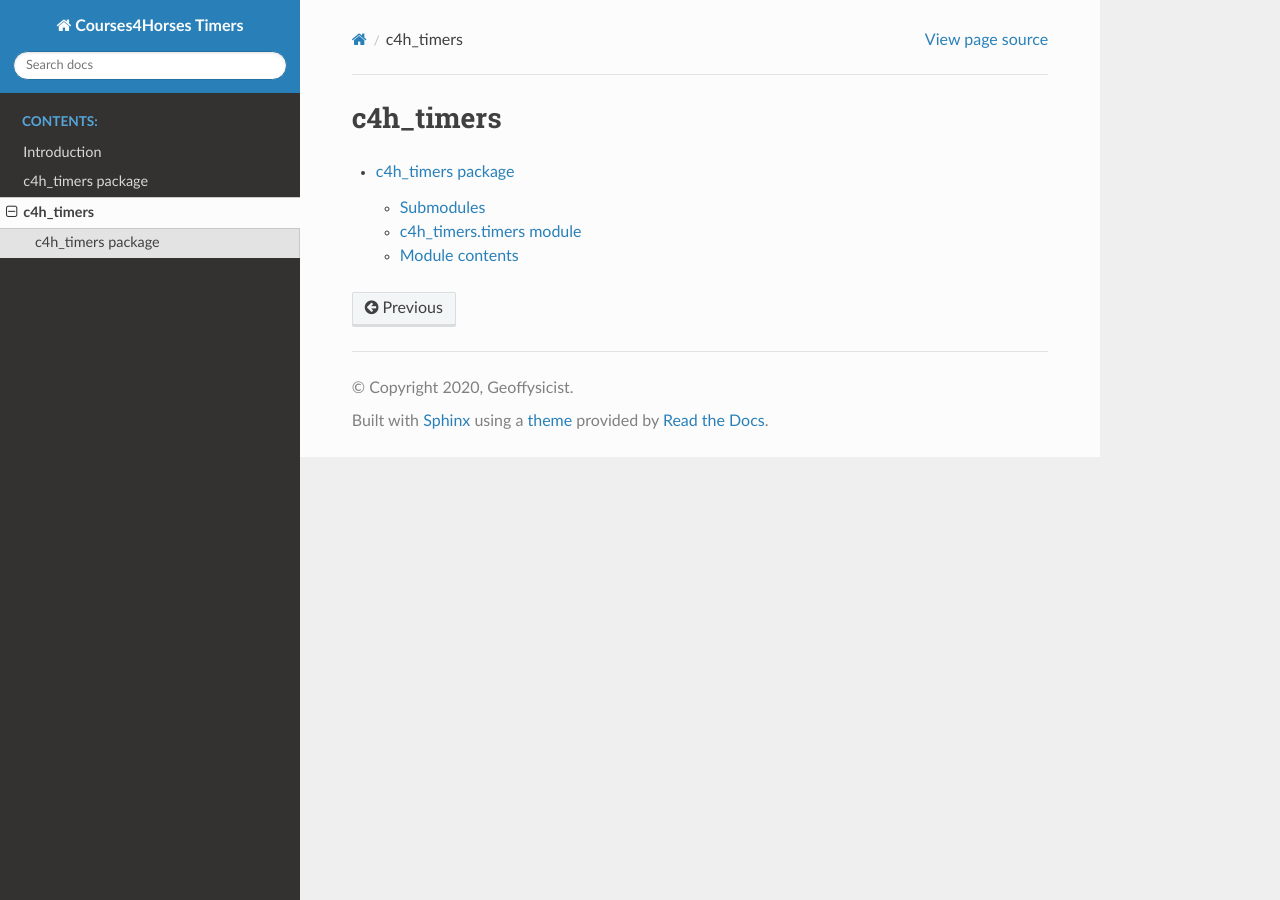
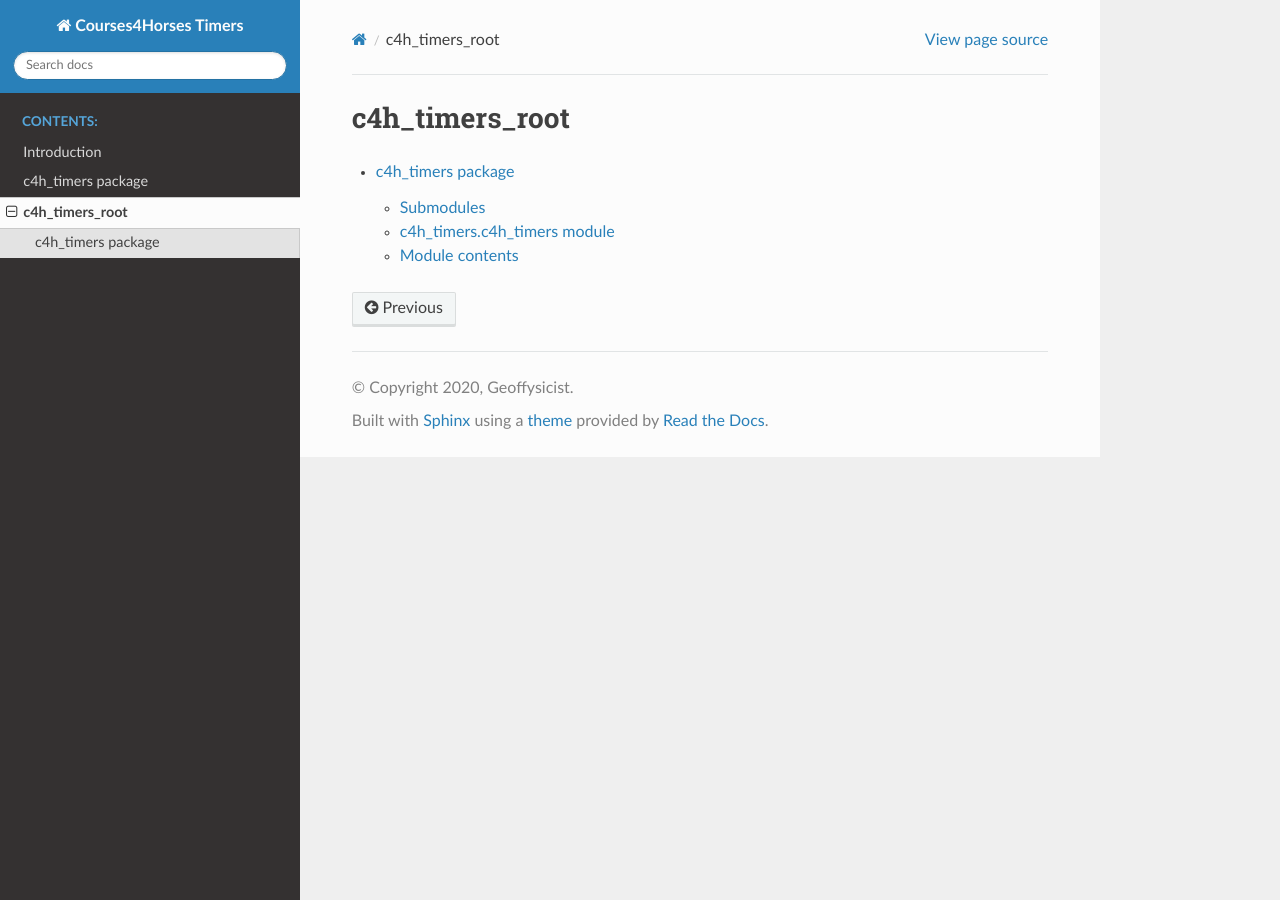
Before and after one commit to Geoffysicist/c4h_timers, a Sphinx documentation site: the page built from docs/source/modules.rst, in a window 1280 px wide. Built offline with Sphinx 7.4.7 and the Read the Docs theme 2.0.0, drawn with Linux system fonts in a browser that asks for light colours.

Commit message:
update RTD

```diff
--- a/docs/source/c4h_timers.rst
+++ b/docs/source/c4h_timers.rst
@@ -4,10 +4,10 @@ c4h\_timers package
 Submodules
 ----------
 
-c4h\_timers.timers module
--------------------------
+c4h\_timers.c4h\_timers module
+------------------------------
 
-.. automodule:: c4h_timers.timers
+.. automodule:: c4h_timers.c4h_timers
    :members:
    :undoc-members:
    :show-inheritance:
--- a/docs/source/modules.rst
+++ b/docs/source/modules.rst
@@ -1,5 +1,5 @@
-c4h_timers
-==========
+c4h_timers_root
+===============
 
 .. toctree::
    :maxdepth: 4
```
